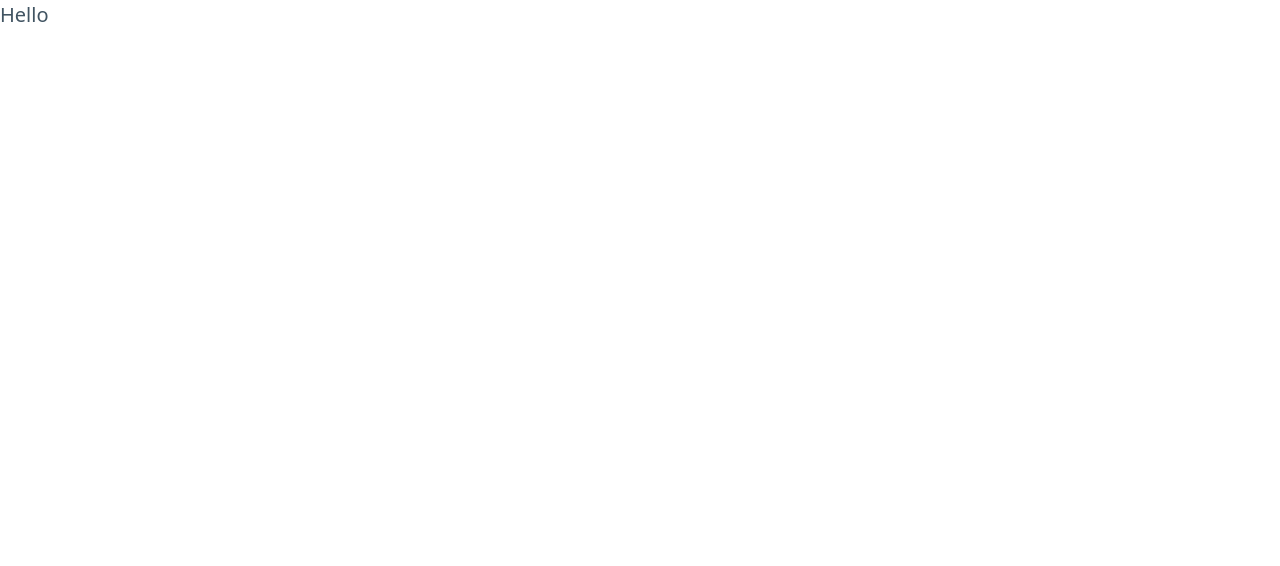
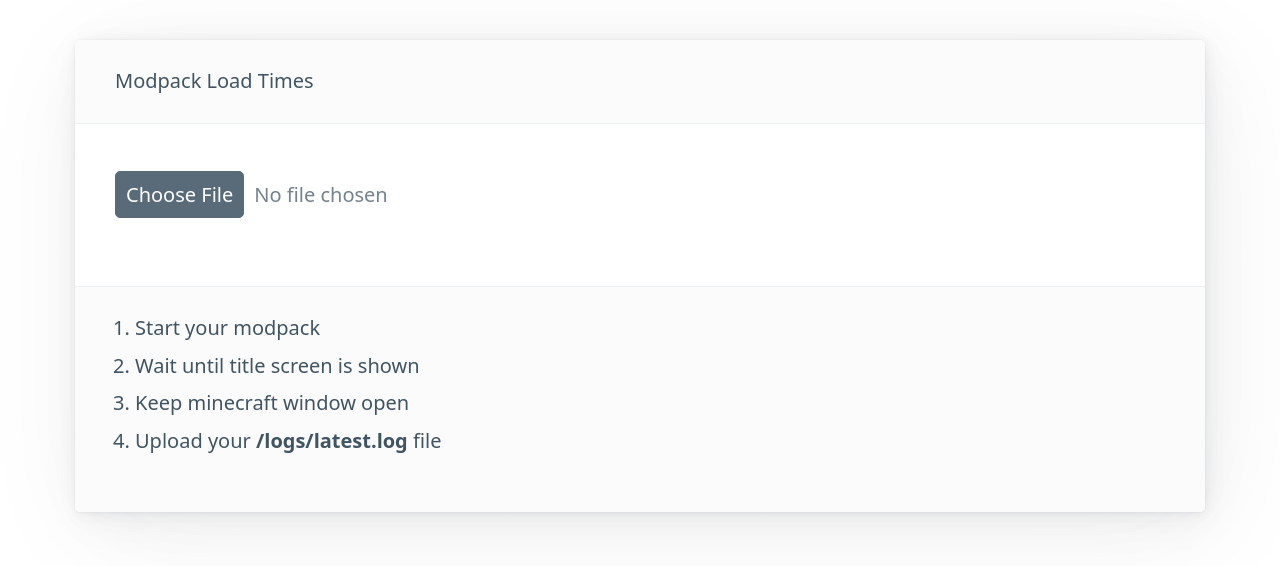
Before and after one commit to eemerson-gm/personal-website, a React (Create React App) app: page / in a window 1280 px wide. Shown: the top 566 px of the page. Built offline with nearby package versions, Linux system fonts and the light colour scheme.

Commit message:
Add load time page

```diff
--- a/package.json
+++ b/package.json
@@ -11,6 +11,8 @@
     "@types/node": "^16.18.21",
     "@types/react": "^18.0.30",
     "@types/react-dom": "^18.0.11",
+    "extract-string": "^1.0.2",
+    "moment": "^2.29.4",
     "react": "^18.2.0",
     "react-dom": "^18.2.0",
     "react-scripts": "5.0.1",
--- a/src/App.tsx
+++ b/src/App.tsx
@@ -1,13 +1,16 @@
 import React from 'react';
 import { BrowserRouter, Routes, Route } from 'react-router-dom';
 import '@picocss/pico';
-import Home from './Home';
+import LoadTime from './LoadTime';
+import Layout from './Layout';
 
 export default function App() {
   return (
     <BrowserRouter>
       <Routes>
-        <Route index element={<Home />} />
+        <Route path='/' element={<Layout />}>
+          <Route index element={<LoadTime />} />
+        </Route>
       </Routes>
     </BrowserRouter>
   );
--- a/src/Home.tsx
+++ /dev/null
@@ -1,3 +0,0 @@
-export default function Home() {
-  return <div>Hello</div>;
-}
--- /dev/null
+++ b/src/Layout.tsx
@@ -0,0 +1,9 @@
+import { Outlet } from 'react-router-dom';
+
+export default function Layout() {
+  return (
+    <main className='container'>
+      <Outlet />
+    </main>
+  );
+}
--- /dev/null
+++ b/src/LoadTime.tsx
@@ -0,0 +1,134 @@
+import moment, { Moment } from 'moment';
+import { ChangeEvent, useState } from 'react';
+
+interface LogString {
+  time: string;
+  type: string;
+  name: string;
+  message: string;
+}
+
+interface LogEntry {
+  time: Moment;
+  type: string;
+  name: string;
+  message: string;
+}
+
+interface LoadTime {
+  entryOld: LogEntry;
+  entryNew: LogEntry;
+  timeDiff: number;
+}
+
+interface HighLoadTime {
+  name: string;
+  time: number;
+  messages: string[];
+}
+
+export default function LoadTimePage() {
+  const [isLoading, setIsLoading] = useState<boolean>(false);
+  const [loadTimes, setLoadTimes] = useState<HighLoadTime[]>();
+
+  const onUpload = (event: ChangeEvent<HTMLInputElement>) => {
+    if (event.target.files) {
+      const file = event.target.files[0];
+      const reader = new FileReader();
+      reader.onload = async (event) => {
+        const text = event.target?.result;
+        const extract = require('extract-string');
+        const entries = extract(text)
+          .pattern('[{time}] [{type}] [{name}/]: {message}')
+          .map((entry: LogString) => ({
+            ...entry,
+            time: moment(entry.time, 'DDMMMYYYY hh:mm:ss.SSS'),
+          })) as LogEntry[];
+        let tempLoadTimes = [] as LoadTime[];
+        let tempHighLoadTimes = [] as HighLoadTime[];
+        for (let i = 0; i < entries.length; i++) {
+          if (i < entries.length - 1) {
+            const oldTime = entries[i].time;
+            const newTime = entries[i + 1].time;
+            tempLoadTimes.push({
+              entryOld: entries[i],
+              entryNew: entries[i + 1],
+              timeDiff: Math.abs(oldTime.diff(newTime)),
+            });
+          }
+        }
+        tempLoadTimes.forEach((entry) => {
+          const highIndex = tempHighLoadTimes.findIndex(
+            (e) => e.name === entry.entryNew.name
+          );
+          if (highIndex < 0) {
+            tempHighLoadTimes.push({
+              name: entry.entryNew.name,
+              time: entry.timeDiff,
+              messages: [entry.entryNew.message],
+            });
+          } else {
+            tempHighLoadTimes[highIndex].time += entry.timeDiff;
+            tempHighLoadTimes[highIndex].messages.push(entry.entryNew.message);
+          }
+        });
+        tempHighLoadTimes.sort((a, b) => {
+          if (a.time > b.time) return -1;
+          if (a.time < b.time) return 1;
+          return 0;
+        });
+        setLoadTimes(
+          tempHighLoadTimes.filter((entry) => {
+            return !(
+              entry.name.indexOf('minecraft') > 0 ||
+              entry.name.indexOf('forge') > 0
+            );
+          })
+        );
+      };
+      setIsLoading(true);
+      reader.readAsText(file);
+    }
+  };
+
+  return (
+    <>
+      <div className='grid'>
+        <article>
+          <header>Modpack Load Times</header>
+          <input type='file' onChange={onUpload} />
+          <footer>
+            <ol>
+              <li>Start your modpack</li>
+              <li>Wait until title screen is shown</li>
+              <li>Keep minecraft window open</li>
+              <li>
+                Upload your <b>/logs/latest.log</b> file
+              </li>
+            </ol>
+          </footer>
+        </article>
+      </div>
+      {isLoading && !loadTimes ? <article aria-busy='true'></article> : null}
+      {loadTimes?.map((entry) => (
+        <article>
+          <header>
+            <kbd style={{ color: 'white', backgroundColor: '#3949ab' }}>
+              {entry.time}ms
+            </kbd>
+          </header>
+          <details>
+            <summary>{entry.name}</summary>
+            <p>
+              <ul>
+                {entry.messages.map((msg) => (
+                  <li>{msg}</li>
+                ))}
+              </ul>
+            </p>
+          </details>
+        </article>
+      ))}
+    </>
+  );
+}
```
Also changed, not shown: 1 other file (tests, documents, lock files or other folders).
